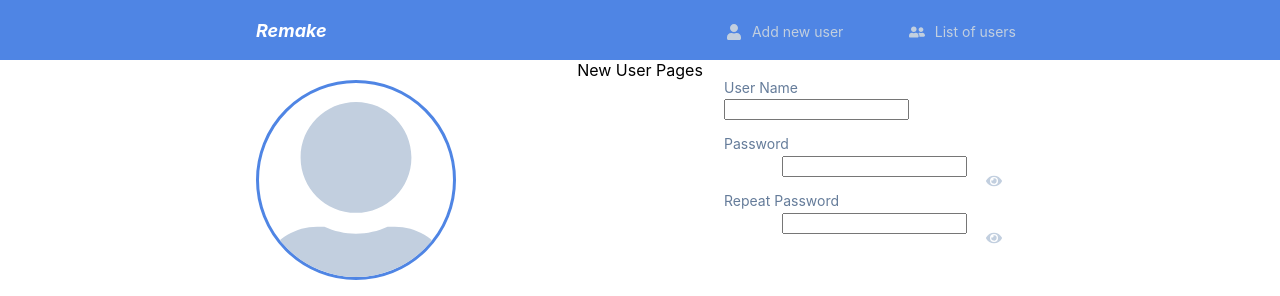
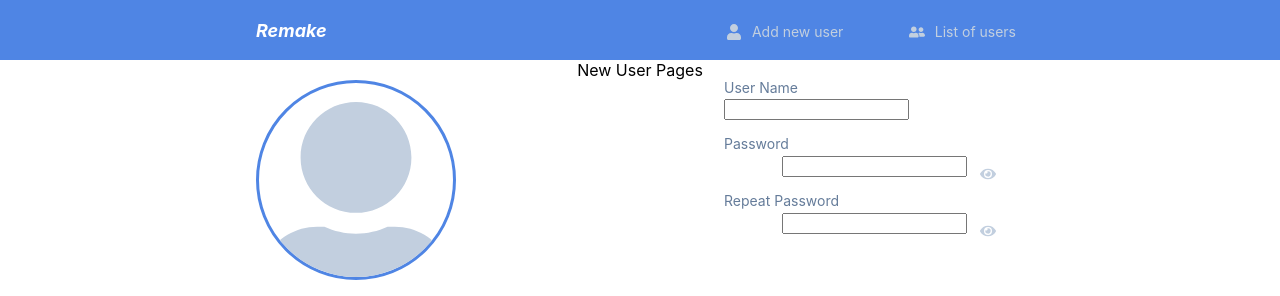
Before and after one commit to andrey-dihtiarov/wizard-form-react, a React (Create React App) app: page /users/new/account in a window 1280 px wide. Shown: the top 296 px of the page. Built offline with nearby package versions, Linux system fonts and the light colour scheme.

Commit message:
account-form: PasswordInput IconButton changes due to IconButton logic changed, IconButton positioning updated

```diff
--- a/src/components/inputs/PasswordInput/PasswordInput.module.scss
+++ b/src/components/inputs/PasswordInput/PasswordInput.module.scss
@@ -27,7 +27,7 @@
 
 .icon {
   position: absolute;
-  top: 10px;
+  top: 0;
   right: 14px;
   color: $spindle;
 
--- a/src/components/inputs/PasswordInput/index.jsx
+++ b/src/components/inputs/PasswordInput/index.jsx
@@ -25,9 +25,11 @@ const PasswordInput = ({ field, form: { touched, errors }, label, ...props }) =>
           {...field}
           {...props}
         />
-        <IconButton onClick={changePasswordVisibility} className={styles.icon}>
-          {isPasswordShown ? <EyeCrossedIcon /> : <EyeOpenIcon />}
-        </IconButton>
+        <IconButton
+          onClick={changePasswordVisibility}
+          className={styles.icon}
+          icon={isPasswordShown ? EyeCrossedIcon : EyeOpenIcon}
+        />
       </div>
     </InputContainer>
   );
```
